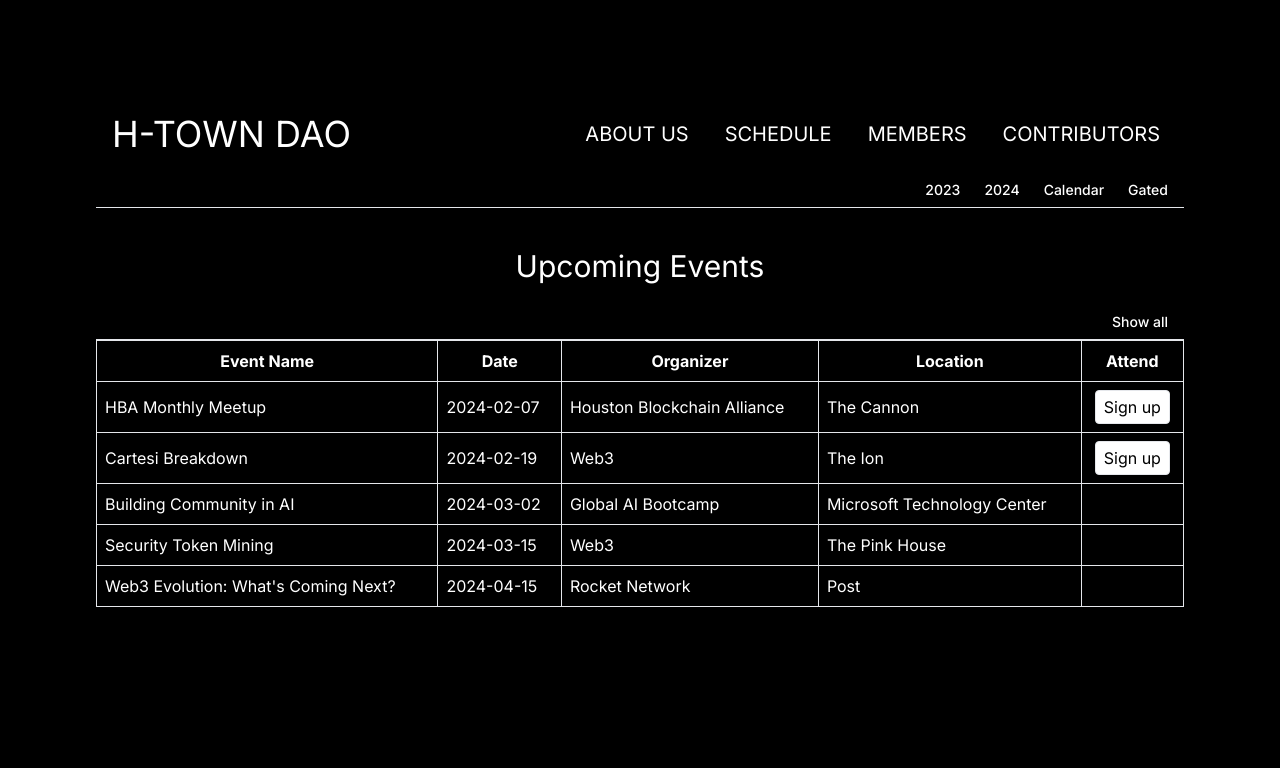
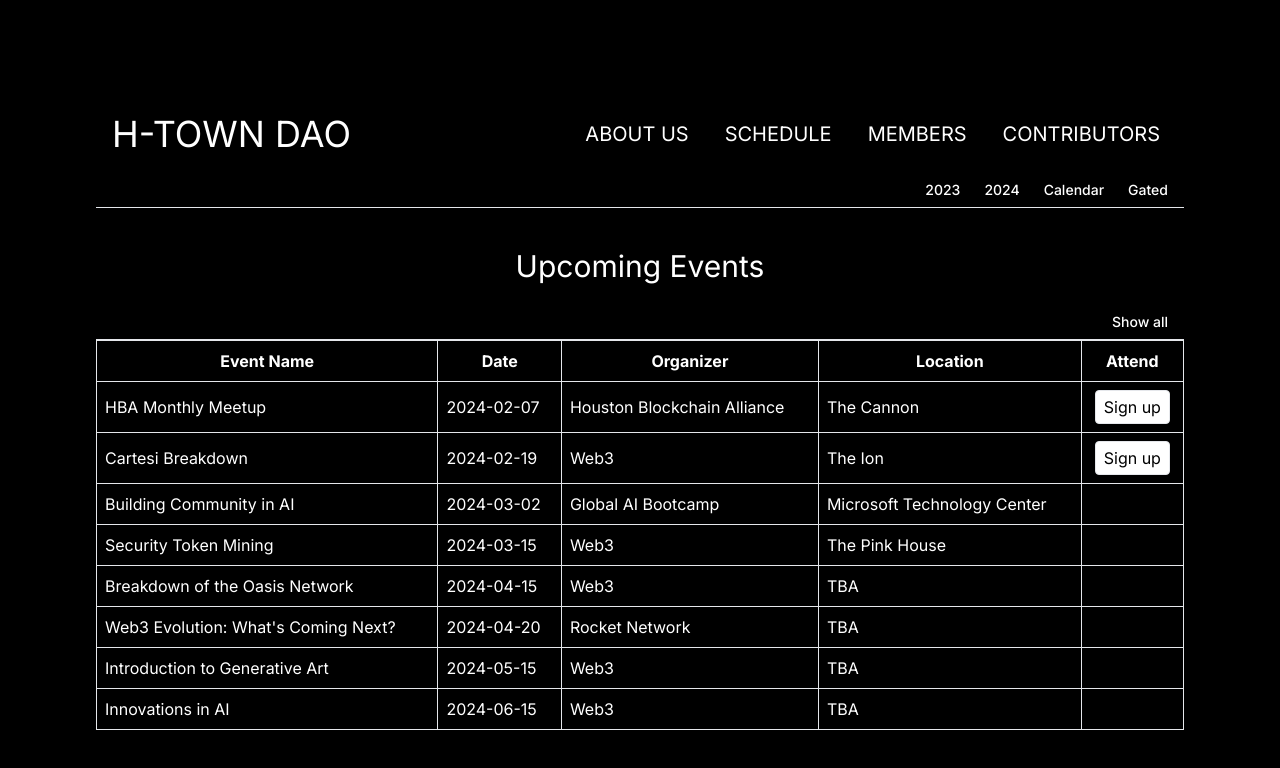
Before and after one commit to h-town-dao/h-town-dao-website, a Next.js app: page /schedule in a window 1280 px wide. Shown: the top 768 px of the page. Built offline with nearby package versions, Linux system fonts and the light colour scheme.

Commit message:
added updated schedule

```diff
--- a/src/components/TableCalendar.tsx
+++ b/src/components/TableCalendar.tsx
@@ -1,4 +1,5 @@
 import React, { useState, useEffect } from 'react';
+import { event_info } from '@/data/events';
 
 interface Event {
   name: string;
@@ -19,22 +20,8 @@ const TableCalendar: React.FC = () => {
   };
 
   useEffect(() => {
-    const mockEvents: Event[] = [
-      { name: 'Cartesi Breakdown', date: '2024-02-19', organizer: 'Web3', location: 'The Ion', meetup: 'https://www.meetup.com/htownweb3/events/298531554/' },
-      { name: 'Security Token Mining', date: '2024-03-15', organizer: 'Web3', location: 'The Pink House' },
-      {
-        name: 'Intro to Zero Knowledge Proofs',
-        date: '2023-11-29',
-        organizer: 'Ethereum',
-        location: 'The Ion',
-        meetup: 'https://www.meetup.com/houstonethereum/events/297081548/',
-      },
-      { name: 'Building Community in AI', date: '2024-03-02', organizer: 'Global AI Bootcamp', location: 'Microsoft Technology Center' },
-      { name: 'HBA Monthly Meetup', date: '2024-02-07', organizer: 'Houston Blockchain Alliance', location: 'The Cannon', meetup: 'https://lu.ma/g16iw99l' },
-      { name: "Web3 Evolution: What's Coming Next?", date: '2024-04-15', organizer: 'Rocket Network', location: 'Post' },
-      //   { name: 'Product Development', date: '2024-01-15', organizer: 'Wade', location: 'Improving' },
-      // ... more events
-    ];
+    const mockEvents: Event[] = event_info;
+
     mockEvents.sort((a, b) => new Date(a.date).getTime() - new Date(b.date).getTime());
     const filtered = mockEvents.filter((event) => {
       const eventDate = new Date(event.date);
--- /dev/null
+++ b/src/data/events.ts
@@ -0,0 +1,19 @@
+const event_info = [
+  {
+    name: 'Intro to Zero Knowledge Proofs',
+    date: '2023-11-29',
+    organizer: 'Ethereum',
+    location: 'The Ion',
+    meetup: 'https://www.meetup.com/houstonethereum/events/297081548/',
+  },
+  { name: 'HBA Monthly Meetup', date: '2024-02-07', organizer: 'Houston Blockchain Alliance', location: 'The Cannon', meetup: 'https://lu.ma/g16iw99l' },
+  { name: 'Cartesi Breakdown', date: '2024-02-19', organizer: 'Web3', location: 'The Ion', meetup: 'https://www.meetup.com/htownweb3/events/298531554/' },
+  { name: 'Security Token Mining', date: '2024-03-15', organizer: 'Web3', location: 'The Pink House' },
+  { name: 'Building Community in AI', date: '2024-03-02', organizer: 'Global AI Bootcamp', location: 'Microsoft Technology Center' },
+  { name: 'Breakdown of the Oasis Network', date: '2024-04-15', organizer: 'Web3', location: 'TBA' },
+  { name: "Web3 Evolution: What's Coming Next?", date: '2024-04-20', organizer: 'Rocket Network', location: 'TBA' },
+  { name: 'Introduction to Generative Art', date: '2024-05-15', organizer: 'Web3', location: 'TBA' },
+  { name: 'Innovations in AI', date: '2024-06-15', organizer: 'Web3', location: 'TBA' },
+];
+
+export { event_info };
```
